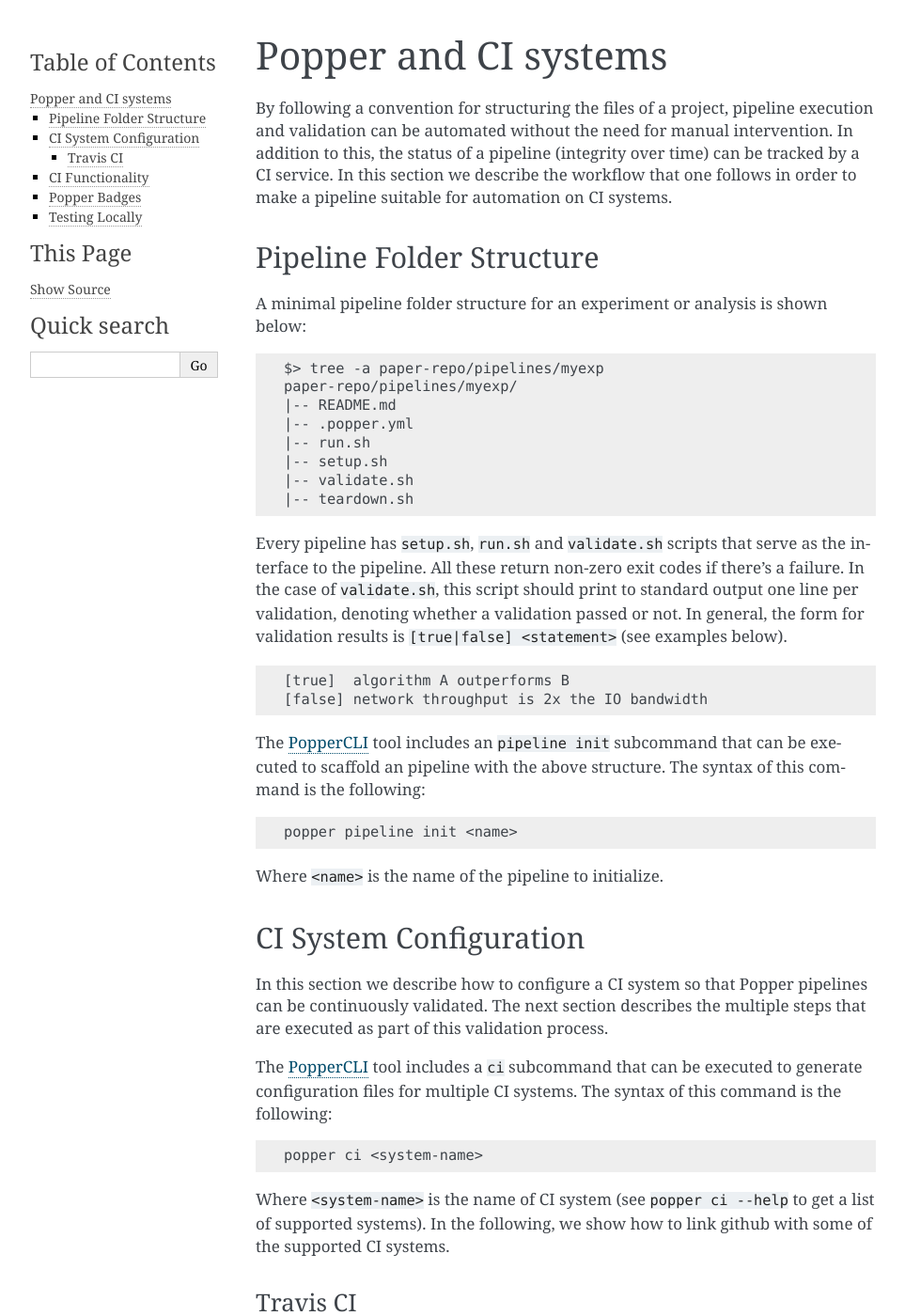
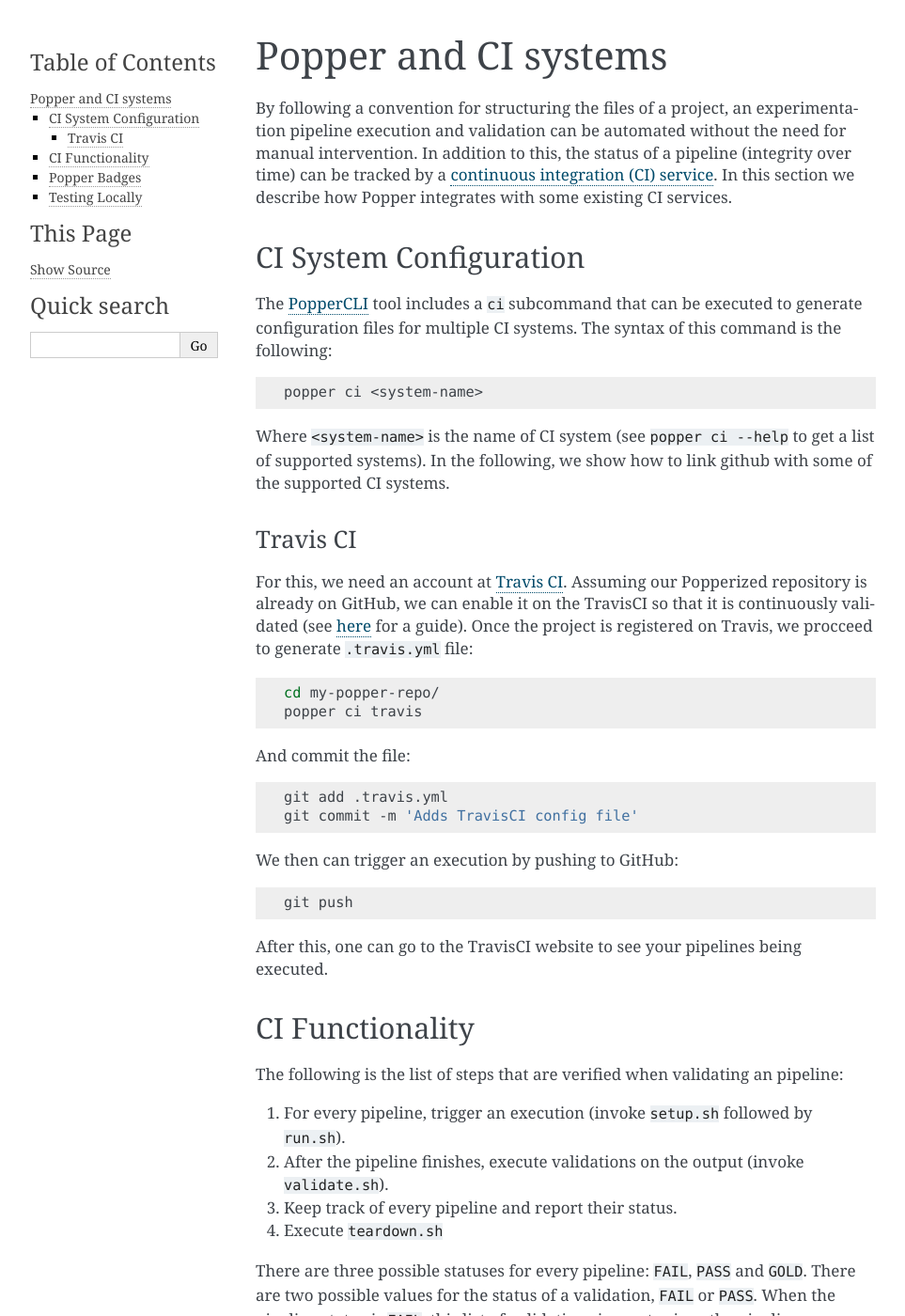
Before and after one commit to getpopper/popper, a Sphinx documentation site: the page built from docs/ci/popperci.md, in a window 1280 px wide and 1400 px high. Shown: the whole window at 94% size, without its empty margins (148-1111 px from the left). Built offline with Sphinx 7.4.7, drawn with Linux system fonts in a browser that asks for light colours; pages that are not in the unit, such as notebooks, are missing from menus.

Commit message:
Adds documentation on .popper.yml config file.
Also reorganizes some sections and makes use of the 'pipeline'
terminology.

fixes #29
fixes #54
fixes #185
fixes #186

````diff
--- a/docs/ci/popperci.md
+++ b/docs/ci/popperci.md
@@ -1,57 +1,15 @@
 # Popper and CI systems
 
-By following a convention for structuring the files of a project,
-pipeline execution and validation can be automated without the need
-for manual intervention. In addition to this, the status of a pipeline
-(integrity over time) can be tracked by a CI service. In this section
-we describe the workflow that one follows in order to make a pipeline
-suitable for automation on CI systems.
-
-## Pipeline Folder Structure
-
-A minimal pipeline folder structure for an experiment or analysis is
-shown below:
-
-```{#lst:repo .bash caption="Basic structure of a Popper repository."}
-$> tree -a paper-repo/pipelines/myexp
-paper-repo/pipelines/myexp/
-|-- README.md
-|-- .popper.yml
-|-- run.sh
-|-- setup.sh
-|-- validate.sh
-|-- teardown.sh
-```
-
-Every pipeline has `setup.sh`, `run.sh` and `validate.sh` scripts that
-serve as the interface to the pipeline. All these return non-zero exit
-codes if there's a failure. In the case of `validate.sh`, this script
-should print to standard output one line per validation, denoting
-whether a validation passed or not. In general, the form for
-validation results is `[true|false] <statement>` (see examples below).
-
-```{#lst:validations .bash caption="Example output of validations."}
-[true]  algorithm A outperforms B
-[false] network throughput is 2x the IO bandwidth
-```
-
-The [PopperCLI](https://github.com/systemslab/popper/popper) tool
-includes an `pipeline init` subcommand that can be executed to
-scaffold an pipeline with the above structure. The syntax of this
-command is the following:
-
-```bash
-popper pipeline init <name>
-```
-
-Where `<name>` is the name of the pipeline to initialize.
+By following a convention for structuring the files of a project, an
+experimentation pipeline execution and validation can be automated
+without the need for manual intervention. In addition to this, the
+status of a pipeline (integrity over time) can be tracked by a
+[continuous integration (CI)
+service](https://en.wikipedia.org/wiki/Comparison_of_continuous_integration_software).
+In this section we describe how Popper integrates with some existing
+CI services.
 
 ## CI System Configuration
-
-In this section we describe how to configure a CI system so that
-Popper pipelines can be continuously validated. The next section
-describes the multiple steps that are executed as part of this
-validation process.
 
 The [PopperCLI](https://github.com/systemslab/popper/popper) tool
 includes a `ci` subcommand that can be executed to generate
````
Also changed, not shown: docs/ci/popperyml.md (added, +96 -0 lines), docs/index.rst (+6 -9 lines), docs/protocol/intro_to_popper.md (+77 -53 lines).
